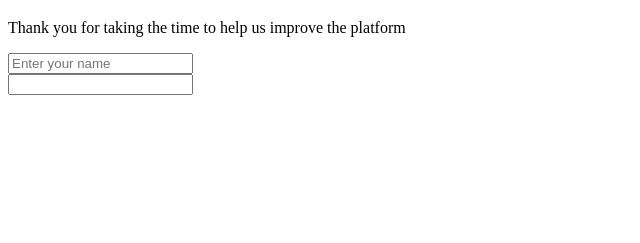
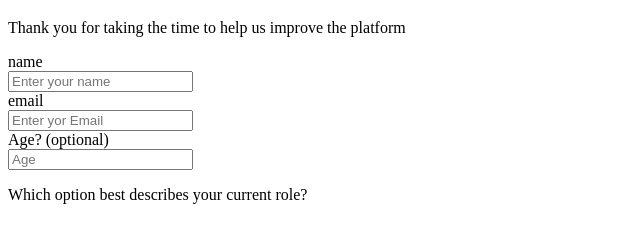
Before and after one commit to DavidCazco36/Leo-David, a plain HTML site: page index.html in a window 1280 px wide. Shown: the part 61-304 px from the top of the page, without its empty margins (0-640 px from the left). Drawn offline with Linux system fonts and the light colour scheme.

Commit message:
Added Input and Others

```diff
--- a/index.html
+++ b/index.html
@@ -10,9 +10,14 @@
     <h1 id="title">Survay Form</h1>
     <p id="description">Thank you for taking the time to help us improve the platform</p>
     <form id="survay-form">
+      <label id="name-label">name</label> <br>
       <input id="name" type="text" name="name" class="form-control" placeholder="Enter your name"
       ></input><br>
-      <input id="email" type="text" ></input>
+      <label id="email-label">email</label> <br>
+      <input id="email" type="text" placeholder="Enter yor Email" required></input> <br>
+      <label id="number-label">Age? (optional)</label> <br>
+      <input name="age" id="number" min="1" max="99" placeholder="Age">
+      <p>Which option best describes your current role?</p>
     </form>
 
     <script src="https://cdn.freecodecamp.org/testable-projects-fcc/v1/bundle.js"></script>
```
